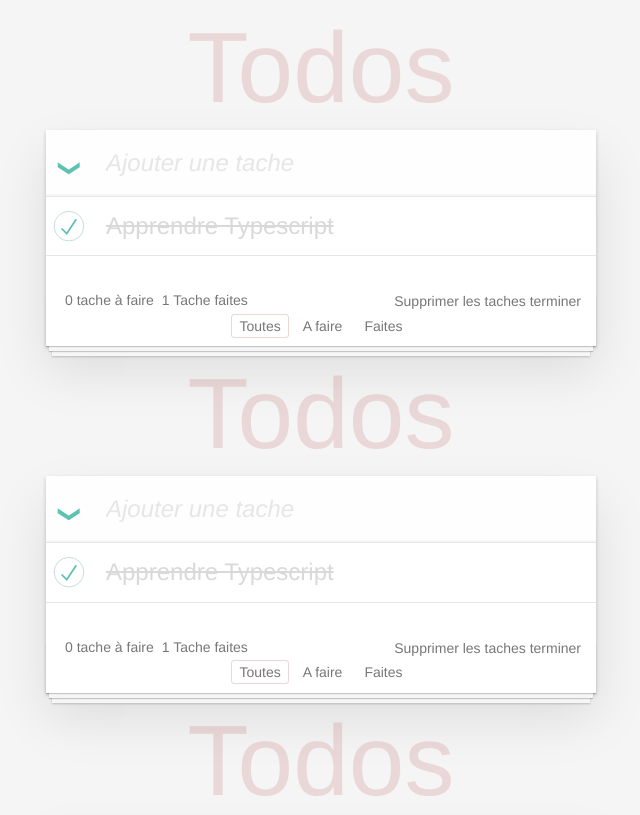
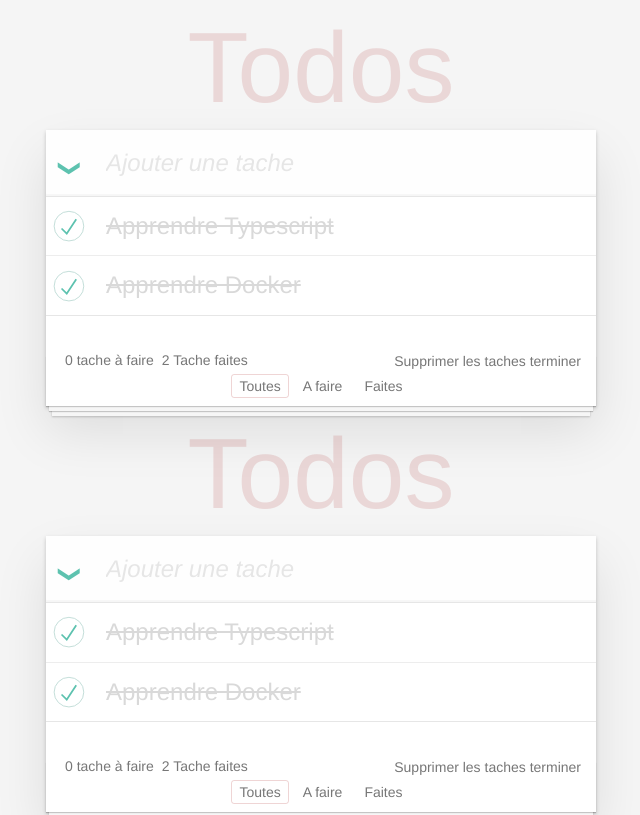
Before and after one commit to NdekoCode/vuex-todos-list, a Vue app: page / in a window 1280 px wide. Shown: the top 815 px of the page, without its empty margins (319-959 px from the left). Built offline with nearby package versions, Linux system fonts and the light colour scheme.

Commit message:
feat: load getters in components

```diff
--- a/src/components/todos/TodoStore.js
+++ b/src/components/todos/TodoStore.js
@@ -6,6 +6,10 @@ const state = {
   todos: [
     {
       name: "Apprendre Typescript",
+      completed: true,
+    },
+    {
+      name: "Apprendre Docker",
       completed: true,
     },
   ],
@@ -19,6 +23,9 @@ const mutations = {
 const getters = {
   todos: (state) => state.todos,
   completedTodos: (state) => state.todos.filter((todo) => todo.completed),
+  noCompletedTodos: (state) => state.todos.filter((todo) => !todo.completed),
+  done: (state) => getters.completedTodos(state).length,
+  undone: (state) => getters.noCompletedTodos(state).length,
 };
 
 const store = new Vuex.Store({
@@ -29,6 +36,8 @@ const store = new Vuex.Store({
   //   Créer des methodes qui vont permettre de recuperer une information au niveau de notre state
   getters,
   actions: {},
+  //   Nous empeche de muter les choses et donc on faira des modifications uniquement sur les copies du state sans toucher au vrais state
+  strict: true,
 });
 global.store = store;
 export default store;
--- a/src/components/todos/Todos.vue
+++ b/src/components/todos/Todos.vue
@@ -98,7 +98,9 @@
 
 <script>
 import Vue from "vue";
+import Vuex from "vuex";
 import store from "./TodoStore";
+global.v = Vuex;
 export default {
   name: "Todos",
   store,
@@ -108,12 +110,6 @@ export default {
       editing: null,
       newTodo: "",
       filter: "all", // Done, todo,all
-      todos: [
-        {
-          name: "Apprendre Typescript",
-          completed: true,
-        },
-      ],
     };
   },
   directives: {
@@ -159,6 +155,7 @@ export default {
     },
   },
   computed: {
+    ...Vuex.mapGetters(["todos", "undone", "done"]),
     hasTodos() {
       return this.todos.length > 0;
     },
@@ -173,12 +170,6 @@ export default {
         return this.undone === 0;
       },
     },
-    undone() {
-      return this.todos.filter((todo) => !todo.completed).length;
-    },
-    done() {
-      return this.todos.filter((todo) => todo.completed).length;
-    },
     filteredTodos() {
       if (this.filter === "done") {
         return this.todos.filter((todo) => todo.completed);
```
